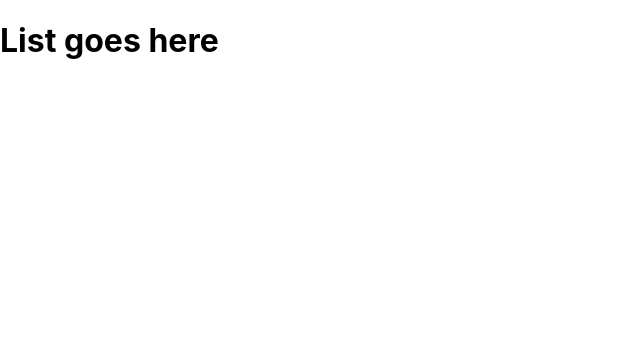
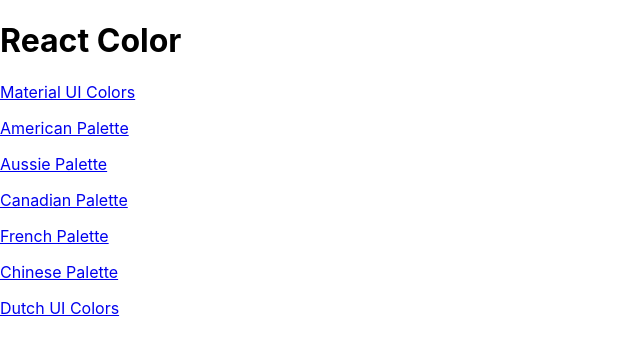
Before and after one commit to manhtran1611/ColorPalette, a React (Create React App) app: page / in a window 1280 px wide. Shown: the top 352 px of the page, without its empty margins (0-640 px from the left). Built offline with nearby package versions, Linux system fonts and the light colour scheme.

Commit message:
add paletteList and Links

```diff
--- a/src/App.js
+++ b/src/App.js
@@ -4,6 +4,7 @@
 import { generatePalette } from "./Colorhelpers";
 import Palette from "./Palette";
 import seedColors from "./seedColors";
+import PaletteList from "./PaletteList";
 
 class App extends Component {
   findPalette(id) {
@@ -14,7 +15,11 @@
   render() {
     return (
       <Switch>
-        <Route exact path="/" render={() => <h1>List goes here</h1>} />
+        <Route
+          exact
+          path="/"
+          render={() => <PaletteList palettes={seedColors} />}
+        />
         <Route
           exact
           path="/palette/:id"
--- a/src/Colorhelpers.js
+++ b/src/Colorhelpers.js
@@ -1,4 +1,4 @@
-import chroma, { hex } from "chroma-js";
+import chroma from "chroma-js";
 const levels = [50, 100, 200, 300, 400, 500, 600, 700, 800, 900];
 
 function generatePalette(starterPalette) {
--- a/src/Navbar.js
+++ b/src/Navbar.js
@@ -7,6 +7,7 @@
 import { IconButton } from "@material-ui/core";
 import "rc-slider/assets/index.css";
 import "./Navbar.css";
+import { Link } from "react-router-dom";
 
 class Navbar extends Component {
   constructor(props) {
@@ -28,7 +29,7 @@
     return (
       <header className="Navbar">
         <div className="logo">
-          <a href="#">reactcolorpicker</a>
+          <Link to="/">reactcolorpicker</Link>
         </div>
         <div className="slider-container">
           <span>Level: {level}</span>
--- /dev/null
+++ b/src/PaletteList.js
@@ -0,0 +1,20 @@
+import React, { Component } from "react";
+import { Link } from "react-router-dom";
+
+export class PaletteList extends Component {
+  render() {
+    const { palettes } = this.props;
+    return (
+      <div>
+        <h1>React Color</h1>
+        {palettes.map((palette) => (
+          <p>
+            <Link to={`/palette/${palette.id}`}>{palette.paletteName}</Link>
+          </p>
+        ))}
+      </div>
+    );
+  }
+}
+
+export default PaletteList;
--- a/src/seedColors.js
+++ b/src/seedColors.js
@@ -1,4 +1,4 @@
-export default [
+const seedColors = [
   {
     paletteName: "Material UI Colors",
     id: "material-ui-colors",
@@ -189,3 +189,5 @@
     ],
   },
 ];
+
+export default seedColors;
```
